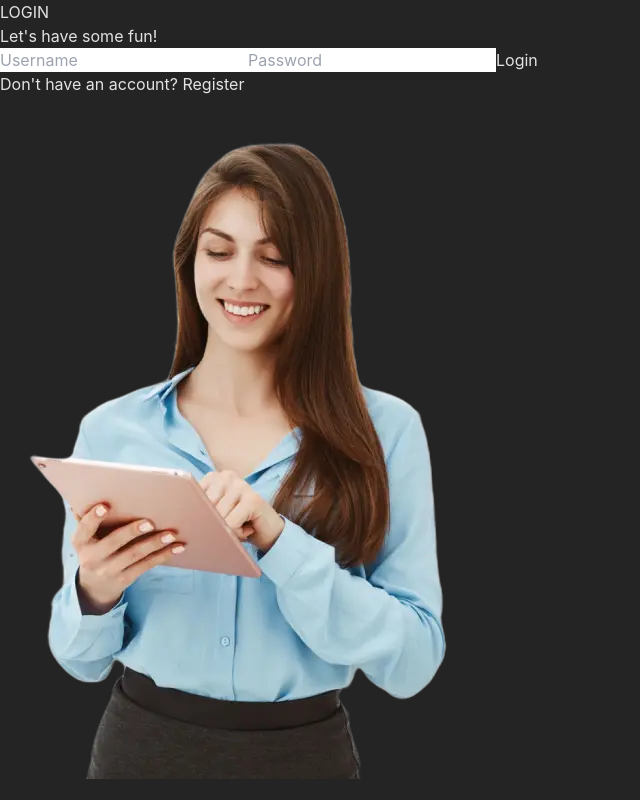
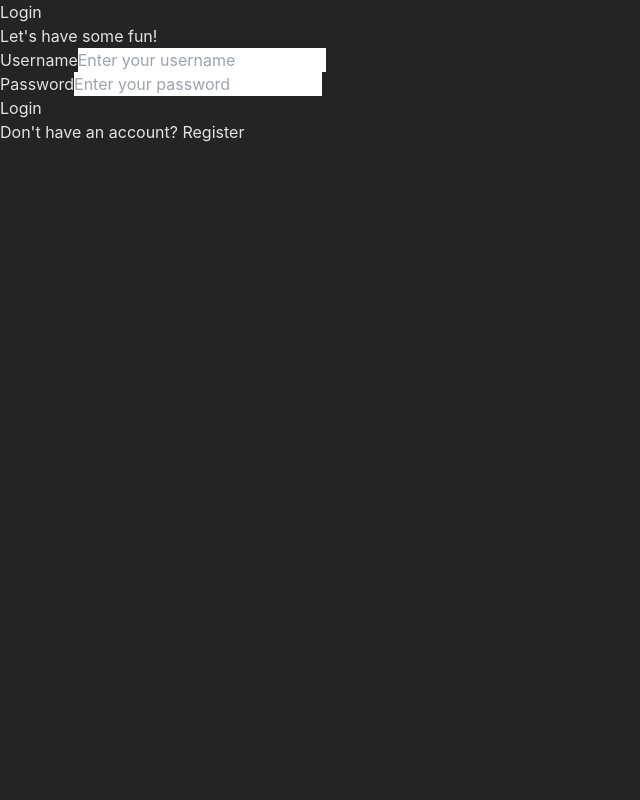
Before and after one commit to cozierickie/blaze-tic-tac-toe, a React (Vite) app in the folder frontend/: page /Login in a window 1280 px wide. Shown: the whole page, without its empty margins (0-640 px from the left). Built offline with nearby package versions, Linux system fonts and the light colour scheme.

Commit message:
Update login page design

```diff
--- a/frontend/src/pages/Login.jsx
+++ b/frontend/src/pages/Login.jsx
@@ -1,6 +1,5 @@
 import React, { useState } from 'react';
-import { useNavigate } from 'react-router-dom';
-import LoginImage from '../assets/womanwithtab.webp';
+import { useNavigate, Link } from 'react-router-dom';
 import axios from 'axios';
 import DecorativeElements from '../components/DecorativeElements';
 
@@ -8,18 +7,19 @@ const Login = () => {
   const [username, setUsername] = useState('');
   const [password, setPassword] = useState('');
   const [message, setMessage] = useState('');
+  const [isLoading, setIsLoading] = useState(false);
   const navigate = useNavigate();
 
   const handleLogin = async (e) => {
     e.preventDefault();
 
     try {
+      setIsLoading(true);
       const response = await axios.post('http://localhost:3000/api/users/login', {
         username,
         password,
       });
 
-      // Store token in local storage or state management for further use
       localStorage.setItem('token', response.data.token);
 
       setMessage(`Welcome, ${response.data.username}`);
@@ -32,44 +32,75 @@ const Login = () => {
       } else {
         setMessage('Request error: ' + error.message);
       }
+    } finally {
+      setIsLoading(false);
     }
   };
 
   return (
-    <div className="flex justify-center items-center min-h-screen bg-[#1b1b32] relative overflow-hidden px-4">
-      <div className="flex flex-col md:flex-row max-w-3xl w-full bg-white rounded-2xl shadow-lg overflow-hidden">
-        <div className="flex-1 p-8 md:p-10 mt-6 md:mt-10">
-          <h2 className="mb-4 text-[#242424] text-2xl font-bold text-center">LOGIN</h2>
-          <p className="mb-6 text-center text-gray-500">Let's have some fun!</p>
-          <form onSubmit={handleLogin} className="space-y-4">
+    <div className="flex justify-center items-center h-screen bg-[#1b1b32] relative overflow-hidden">
+      <div className="bg-[#2a2a4a] p-8 rounded-lg shadow-lg w-full max-w-[400px]">
+        <h1 className="text-[#0074fc] text-[36px] font-bold text-center mb-8">
+          Login
+        </h1>
+
+        <p className="mb-6 text-center text-gray-300">Let's have some fun!</p>
+
+        <form onSubmit={handleLogin} className="space-y-6">
+          <div>
+            <label
+              htmlFor="username"
+              className="text-gray-300 font-semibold block mb-2"
+            >
+              Username
+            </label>
             <input
               type="text"
-              placeholder="Username"
+              id="username"
+              placeholder="Enter your username"
               value={username}
               onChange={(e) => setUsername(e.target.value)}
+              className="w-full py-2 px-4 rounded-lg bg-gray-700 text-white focus:outline-none focus:ring-2 focus:ring-[#0074fc]"
               required
-              className="block w-full p-2 mb-4 border border-gray-300 rounded-md"
             />
+          </div>
+
+          <div>
+            <label
+              htmlFor="password"
+              className="text-gray-300 font-semibold block mb-2"
+            >
+              Password
+            </label>
             <input
               type="password"
-              placeholder="Password"
+              id="password"
+              placeholder="Enter your password"
               value={password}
               onChange={(e) => setPassword(e.target.value)}
+              className="w-full py-2 px-4 rounded-lg bg-gray-700 text-white focus:outline-none focus:ring-2 focus:ring-[#0074fc]"
               required
-              className="block w-full p-2 mb-4 border border-gray-300 rounded-md"
             />
+          </div>
+
           <button
             type="submit"
-                className="block w-full p-2 mt-2 bg-[#6c63ff] text-white rounded-md hover:bg-[#5a54e2] transition-colors duration-300"
+            className="w-full bg-[#0074fc] hover:bg-red-600 text-white py-3 px-6 rounded-lg shadow-lg transition duration-300 transform hover:scale-105 disabled:opacity-50 disabled:cursor-not-allowed"
+            disabled={isLoading}
           >
             Login
           </button>
         </form>
+
         {message && <p className="mt-4 text-center text-red-500">{message}</p>}
-            <p className="mt-4 text-center text-gray-500">Don't have an account? <a href="/Register" className="text-blue-700">Register</a></p>
-          </div>
-          <div className="flex-1 bg-[#f0f2ff] flex justify-center items-center p-4 md:p-8">
-            <img src={LoginImage} alt="Login" className="max-w-full rounded-lg" />
+
+        <div className="mt-6 text-center">
+          <p className="text-gray-300">
+            Don&apos;t have an account?{' '}
+            <Link to="/register" className="text-[#0074fc] hover:underline">
+              Register
+            </Link>
+          </p>
         </div>
       </div>
       <DecorativeElements />
```
Lines whose indentation alone changed are shown as unchanged.
